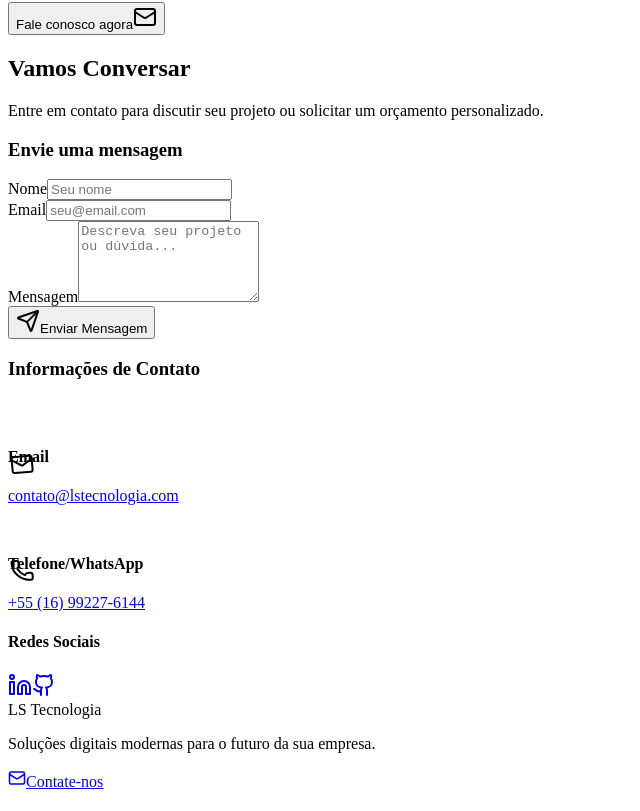
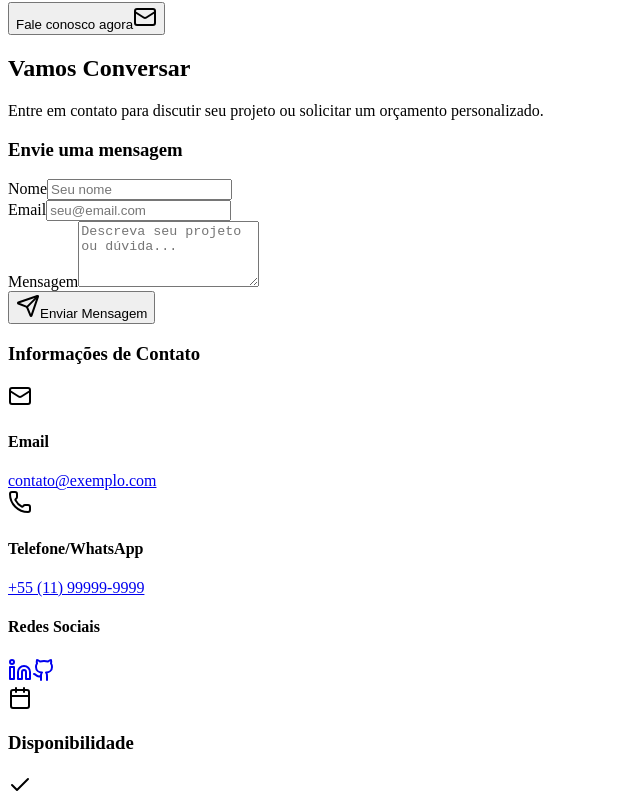
Before and after one commit to Levixs/ls-tecnologia, a Next.js app: page /LandingPage/LandingPage in a window 1280 px wide. Shown: the part 7265-8076 px from the top of the page, without its empty margins (0-640 px from the left). Built offline with nearby package versions, Linux system fonts and the light colour scheme.

Commit message:
feat: adicionar novos ícones e informações de contato na seção de contato

```diff
--- a/src/components/ContactSection/Contact.tsx
+++ b/src/components/ContactSection/Contact.tsx
@@ -1,116 +1,45 @@
-import { Github, Linkedin, Mail, Phone, Send } from 'lucide-react';
+import { Calendar, Check, Github, Linkedin, Mail, Phone, Send } from 'lucide-react';
 import React from 'react';
-import { motion } from 'framer-motion';
 
-type ContactItemProps = {
+const ContactItem = React.memo(({ icon, title, value, href, color }: {
   icon: React.ReactNode;
   title: string;
   value: string;
   href?: string;
-  colorClass: string;
-  hoverColorClass?: string;
-};
-
-const ContactItem = React.memo(({
-  icon,
-  title,
-  value,
-  href,
-  colorClass,
-  hoverColorClass
-}: ContactItemProps) => (
-  <motion.div
-    className="flex items-start gap-4"
-    whileHover={{ x: 5 }}
-    transition={{ type: 'spring', stiffness: 300 }}
-  >
-    <motion.div
-      className={`p-3 bg-opacity-10 rounded-lg ${colorClass}`}
-      animate={{
-        rotate: [0, 5, -5, 0],
-      }}
-      transition={{
-        duration: 10,
-        repeat: Infinity,
-        ease: "easeInOut"
-      }}
-    >
+  color: string;
+}) => (
+  <div className="flex items-start gap-4">
+    <div className={`p-3 ${color}/10 rounded-lg ${color}`}>
       {icon}
-    </motion.div>
-    <div className="flex-1">
+    </div>
+    <div>
       <h4 className="text-sm font-medium text-gray-400">{title}</h4>
       {href ? (
-        <a
-          href={href}
-          className={`text-lg text-gray-200 transition-colors ${hoverColorClass || 'hover:text-gray-300'}`}
-          target={href.startsWith('http') ? '_blank' : undefined}
-          rel={href.startsWith('http') ? 'noopener noreferrer' : undefined}
-        >
+        <a href={href} className="text-lg text-gray-200 hover:text-${color}-400 transition-colors">
           {value}
         </a>
       ) : (
         <p className="text-lg text-gray-200">{value}</p>
       )}
     </div>
-  </motion.div>
+  </div>
 ));
 
 export default function Contact() {
   return (
-    <section id="contact" className="relative py-12 overflow-hidden flex items-center justify-center min-h-screen">
-      <div className="absolute inset-0 overflow-hidden opacity-20">
-        <div className="absolute inset-0 bg-[linear-gradient(to_right,#80808012_1px,transparent_1px),linear-gradient(to_bottom,#80808012_1px,transparent_1px)] bg-[size:24px_24px]"></div>
-
-        {[...Array(3)].map((_, i) => (
-          <motion.div
-            key={i}
-            className="absolute h-[1px] bg-gradient-to-r from-transparent via-blue-400/50 to-transparent"
-            initial={{
-              x: `${Math.random() * 100}%`,
-              y: `${Math.random() * 100}%`,
-              width: `${Math.random() * 200 + 100}px`,
-              rotate: Math.random() * 360,
-              opacity: 0.1
-            }}
-            animate={{
-              x: `${Math.random() * 100}%`,
-              y: `${Math.random() * 100}%`,
-              opacity: [0.1, 0.3, 0.1]
-            }}
-            transition={{
-              duration: 20 + Math.random() * 20,
-              repeat: Infinity,
-              ease: "linear"
-            }}
-          />
-        ))}
-      </div>
-
-      <div className="container mx-auto px-4 sm:px-6 relative z-10 max-w-2xl">
-        <motion.div
-          className="text-center mb-12"
-          initial={{ opacity: 0, y: 20 }}
-          whileInView={{ opacity: 1, y: 0 }}
-          transition={{ duration: 0.8 }}
-          viewport={{ once: true }}
-        >
+    <section id="contact" className="py-20">
+      <div className="container mx-auto px-6">
+        <div className="text-center mb-16">
           <h2 className="text-3xl md:text-4xl font-bold text-gray-100 mb-4">
             Vamos <span className="text-transparent bg-clip-text bg-gradient-to-r from-blue-400 to-cyan-400">Conversar</span>
           </h2>
-          <p className="text-lg text-gray-400">
+          <p className="text-lg text-gray-400 max-w-2xl mx-auto">
             Entre em contato para discutir seu projeto ou solicitar um orçamento personalizado.
           </p>
-        </motion.div>
+        </div>
 
-        <div className="flex flex-col gap-8 w-full">
-          {/* Formulário */}
-          <motion.div
-            className="bg-gray-800/50 rounded-2xl p-6 border border-gray-700/50 hover:border-blue-500/60 transition-colors backdrop-blur-sm w-full"
-            initial={{ opacity: 0, y: 20 }}
-            whileInView={{ opacity: 1, y: 0 }}
-            transition={{ duration: 0.6, delay: 0.4 }}
-            viewport={{ once: true }}
-          >
+        <div className="grid grid-cols-1 lg:grid-cols-2 gap-8">
+          <div className="bg-gray-800/50 rounded-2xl p-6 border border-gray-700/50">
             <h3 className="text-2xl font-semibold text-gray-100 mb-6">Envie uma mensagem</h3>
 
             <form className="space-y-4">
@@ -119,9 +48,8 @@ export default function Contact() {
                 <input
                   type="text"
                   id="name"
-                  className="w-full px-4 py-3 bg-gray-700/50 border border-gray-600/50 rounded-lg text-gray-200 focus:outline-none focus:ring-2 focus:ring-blue-500/70 transition-colors"
+                  className="w-full px-4 py-2 bg-gray-700/50 border border-gray-600/50 rounded-lg text-gray-200 focus:outline-none focus:ring-1 focus:ring-blue-500 transition-colors"
                   placeholder="Seu nome"
-                  required
                 />
               </div>
 
@@ -130,9 +58,8 @@ export default function Contact() {
                 <input
                   type="email"
                   id="email"
-                  className="w-full px-4 py-3 bg-gray-700/50 border border-gray-600/50 rounded-lg text-gray-200 focus:outline-none focus:ring-2 focus:ring-blue-500/70 transition-colors"
+                  className="w-full px-4 py-2 bg-gray-700/50 border border-gray-600/50 rounded-lg text-gray-200 focus:outline-none focus:ring-1 focus:ring-blue-500 transition-colors"
                   placeholder="seu@email.com"
-                  required
                 />
               </div>
 
@@ -140,84 +67,93 @@ export default function Contact() {
                 <label htmlFor="message" className="block text-sm font-medium text-gray-300">Mensagem</label>
                 <textarea
                   id="message"
-                  rows={5}
-                  className="w-full px-4 py-3 bg-gray-700/50 border min-h-32 border-gray-600/50 rounded-lg text-gray-200 focus:outline-none focus:ring-2 focus:ring-blue-500/70 transition-colors"
+                  rows={4}
+                  className="w-full px-4 py-2 bg-gray-700/50 border min-h-28 border-gray-600/50 rounded-lg text-gray-200 focus:outline-none focus:ring-1 focus:ring-blue-500 transition-colors"
                   placeholder="Descreva seu projeto ou dúvida..."
-                  required
                 ></textarea>
               </div>
 
-              <motion.button
+              <button
                 type="submit"
-                className="w-full flex items-center justify-center gap-2 px-6 py-3 bg-gradient-to-r from-blue-500 to-cyan-500 text-white rounded-lg font-medium hover:from-blue-600 hover:to-cyan-600 transition-all hover:shadow-lg hover:shadow-blue-500/20"
-                whileHover={{ scale: 1.02 }}
-                whileTap={{ scale: 0.98 }}
+                className="w-full flex items-center justify-center gap-2 px-6 py-2 bg-gradient-to-r from-blue-500 to-cyan-500 text-white rounded-lg font-medium hover:from-blue-600 hover:to-cyan-600 transition-colors"
               >
                 <Send className="w-4 h-4" />
                 Enviar Mensagem
-              </motion.button>
+              </button>
             </form>
-          </motion.div>
+          </div>
 
-          {/* Informações de contato */}
-          <motion.div
-            className="bg-gray-800/50 rounded-2xl p-6 border border-gray-700/50 hover:border-blue-500/60 transition-colors backdrop-blur-sm w-full"
-            initial={{ opacity: 0, y: 20 }}
-            whileInView={{ opacity: 1, y: 0 }}
-            transition={{ duration: 0.6, delay: 0.2 }}
-            viewport={{ once: true }}
-          >
+          <div className="space-y-6">
+            <div className="bg-gray-800/50 rounded-2xl p-6 border border-gray-700/50">
               <h3 className="text-2xl font-semibold text-gray-100 mb-4">Informações de Contato</h3>
 
               <div className="space-y-4">
                 <ContactItem
                   icon={<Mail className="w-5 h-5" />}
                   title="Email"
-                value="contato@lstecnologia.com"
-                href="mailto:contato@lstecnologia.com"
-                colorClass="text-blue-400 bg-blue-400"
-                hoverColorClass="hover:text-blue-400"
+                  value="contato@exemplo.com"
+                  href="mailto:contato@exemplo.com"
+                  color="text-blue-400"
                 />
 
                 <ContactItem
                   icon={<Phone className="w-5 h-5" />}
                   title="Telefone/WhatsApp"
-                value="+55 (16) 99227-6144"
-                href="https://wa.me/5516992276144?text=Olá%2C+vi+o+seu+site+e+tenho+interesse+em+negociar."
-                colorClass="text-green-400 bg-green-400"
-                hoverColorClass="hover:text-green-400"
+                  value="+55 (11) 99999-9999"
+                  href="tel:+5511999999999"
+                  color="text-green-400"
                 />
               </div>
 
-            <div className="mt-8">
+              <div className="mt-6">
                 <h4 className="text-sm font-medium text-gray-400 mb-3">Redes Sociais</h4>
                 <div className="flex gap-3">
-                <motion.a
-                  href="https://www.linkedin.com/in/gleidsonlevi/"
+                  <a
+                    href="https://linkedin.com/in/seu-perfil"
                     target="_blank"
                     rel="noopener noreferrer"
-                  className="p-3 bg-gray-700/50 rounded-lg hover:bg-blue-500/10 transition-colors"
+                    className="p-2 bg-gray-700/50 rounded-lg hover:bg-blue-500/10 transition-colors"
                     aria-label="LinkedIn"
-                  whileHover={{ scale: 1.1 }}
-                  whileTap={{ scale: 0.95 }}
                   >
                     <Linkedin className="w-5 h-5 text-blue-400" />
-                </motion.a>
+                  </a>
 
-                <motion.a
-                  href="https://github.com/Levixs"
+                  <a
+                    href="https://github.com/seu-usuario"
                     target="_blank"
                     rel="noopener noreferrer"
-                  className="p-3 bg-gray-700/50 rounded-lg hover:bg-gray-500/10 transition-colors"
+                    className="p-2 bg-gray-700/50 rounded-lg hover:bg-gray-500/10 transition-colors"
                     aria-label="GitHub"
-                  whileHover={{ scale: 1.1 }}
-                  whileTap={{ scale: 0.95 }}
                   >
-                  <Github className="w-5 h-5 text-gray-200 hover:text-white" />
-                </motion.a>
+                    <Github className="w-5 h-5 text-gray-200" />
+                  </a>
                 </div>
               </div>
-          </motion.div>
+            </div>
+
+            {/* Card de Disponibilidade Moderno */}
+            <div className="bg-gradient-to-br from-gray-800/50 to-gray-900/70 rounded-2xl p-6 border border-gray-700/50 backdrop-blur-sm">
+              <div className="flex items-center gap-3 mb-4">
+                <div className="p-2 bg-cyan-500/10 rounded-lg text-cyan-400">
+                  <Calendar className="w-5 h-5" />
+                </div>
+                <h3 className="text-2xl font-semibold text-gray-100">Disponibilidade</h3>
+              </div>
+
+              <div className="space-y-4">
+
+                <div className="flex items-center gap-3">
+                  <div className="p-2 bg-green-500/10 rounded-lg text-green-400">
+                    <Check className="w-5 h-5" />
+                  </div>
+                  <div>
+                    <h4 className="text-sm font-medium text-gray-400">Status Atual</h4>
+                    <p className="text-gray-200">Disponível para novos projetos</p>
+                  </div>
+                </div>
+              </div>
+            </div>
+          </div>
         </div>
       </div>
     </section>
```
Lines whose indentation alone changed are shown as unchanged.
